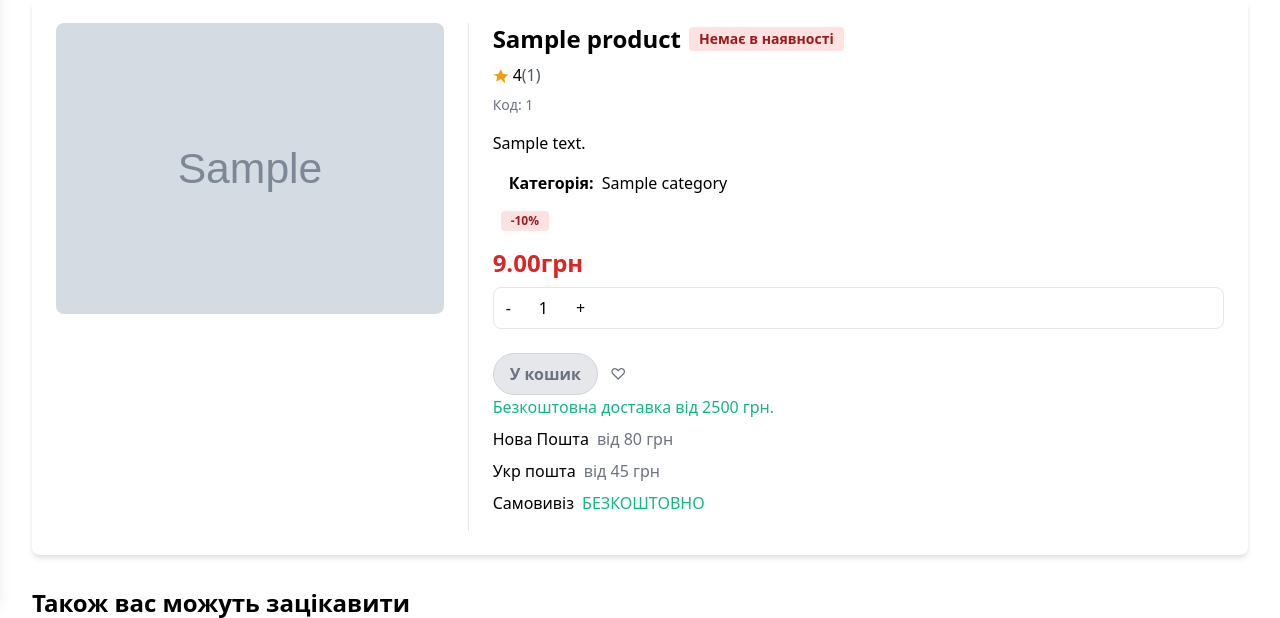
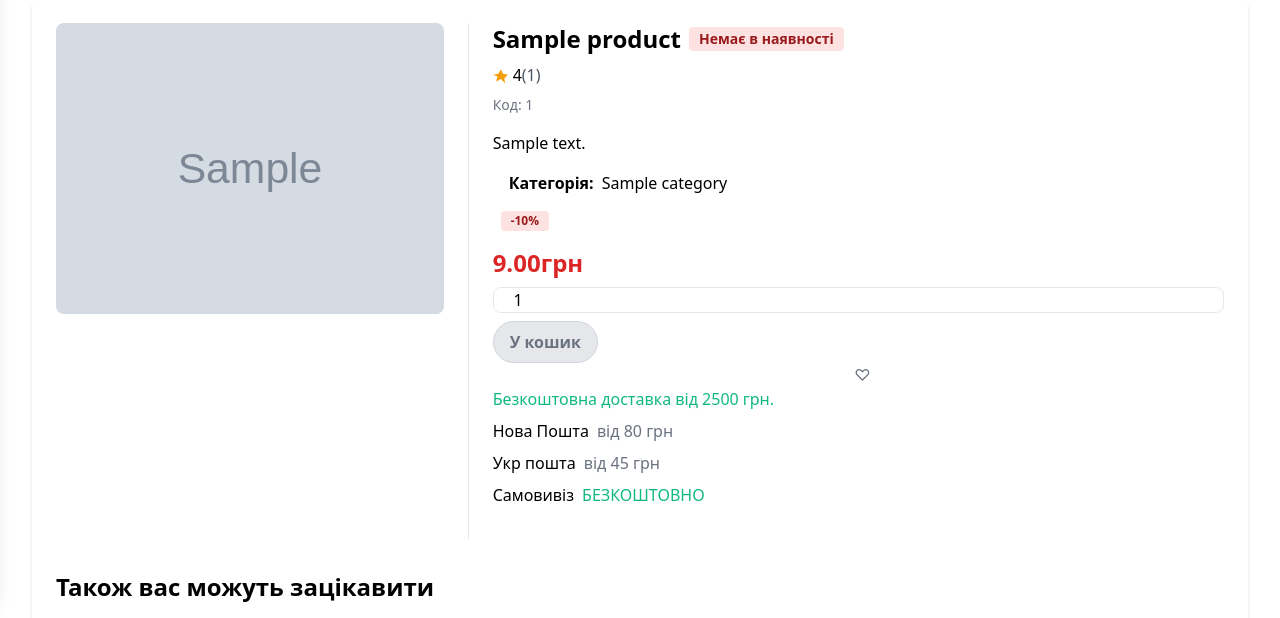
Before and after one commit to Moonvynl/Metan-shop, a Django app: template templates/shop/product_detail.html in a window 1280 px wide. Shown: the part 199-817 px from the top of the page. Run offline with Django 5.2, Linux system fonts and the light colour scheme; the template is opened without the code that fills it: most values are stand-ins (such as "Sample title", 1, 10 or a date in 2020); grey boxes marked "Sample" are stand-in pictures.

Commit message:
added quantity chose for product detail

```diff
--- a/shop/urls.py
+++ b/shop/urls.py
@@ -4,7 +4,7 @@ from .views import *
 
 urlpatterns = [
     path('', HomePageView.as_view(), name='home_page'),
-    path('product/<int:pk>/', ProductDetailView.as_view(), name='product_detail'),
+    path('product/<int:product_id>/', ProductDetailView.as_view(), name='product_detail'),
     path('product/<int:product_id>/add_to_cart/', add_to_cart, name='add_to_cart'),
 ]
 app_name = 'shop'
--- a/templates/shop/product_detail.html
+++ b/templates/shop/product_detail.html
@@ -65,14 +65,10 @@
                         {% else %}
                             <span class="text-3xl font-bold">{{ product.price }} грн</span>
                         {% endif %}
-                        <form action="">
+                        <form action="{% url 'shop:add_to_cart' product.id %}">
                             <div class="flex items-center border rounded-lg overflow-hidden mt-2">
-                                <button class="px-3 py-2">-</button>
-                                <span class="px-4">1</span>
-                                <button class="px-3 py-2">+</button>
+                                <input type="number" name="quantity" value="1" min="1" class="w-16 text-center outline-none" />
                             </div>
-                        </div>
-                        <form action="{% url 'shop:add_to_cart' product.id %}">
                             <button {% if not product.is_available %} disabled {% endif %}
                             class="mt-2 text-white font-bold py-2 px-4 rounded-full border border-gray-300 transition-colors duration-300
                                     {% if not product.is_available %}
@@ -80,10 +76,9 @@
                                     {% else %}
                                         bg-black hover:bg-gray-800 hover:border-gray-400
                                     {% endif %}">
-                        У кошик
-                    </button>
+                                    У кошик
+                            </button>
                         </form>
-                    </form>
                     <button class="ml-2 text-gray-500 hover:text-gray-700">♡</button>
                     <div class="mb-4">
                         <p class="text-green-500">Безкоштовна доставка від 2500 грн.</p>
--- a/user_auth/views.py
+++ b/user_auth/views.py
@@ -21,7 +21,7 @@ avatars = [
 class RegisterView(CreateView):
     form_class = RegisterForm
     template_name = "user_auth/register.html"
-    success_url = reverse_lazy("shop:base")
+    success_url = reverse_lazy("shop:home_page")
     def form_valid(self, form):
         user = form.save()
         user.avatar = random.choice(avatars)
```
Also changed, not shown: shop/views.py (+10 -2 lines).
